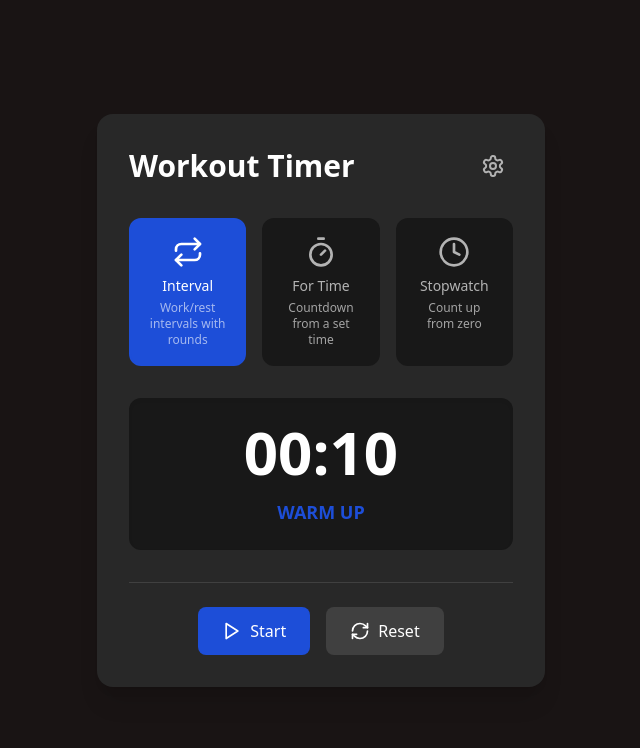
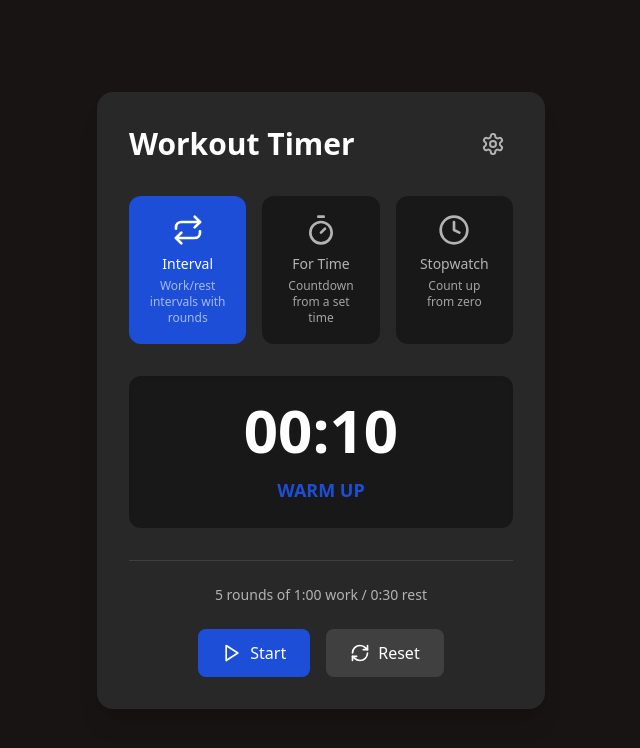
Before and after one commit to msm1227/timefit-pro, a React (Vite) app: page / in a window 1280 px wide. Shown: the top 748 px of the page, without its empty margins (319-959 px from the left). Built offline with nearby package versions, Linux system fonts and the light colour scheme.

Commit message:
add summary

```diff
--- a/src/components/TimerControls.tsx
+++ b/src/components/TimerControls.tsx
@@ -40,6 +40,38 @@ const TimerControls: React.FC<TimerControlsProps> = ({
   settings,
   setSettings,
 }) => {
+  const formatTime = (seconds: number): string => {
+    const mins = Math.floor(seconds / 60);
+    const secs = seconds % 60;
+    return `${mins}:${secs.toString().padStart(2, '0')}`;
+  };
+
+  const renderWorkoutSummary = () => {
+    if (isRunning) return null;
+
+    if (mode === 'interval') {
+      return (
+        <div className="text-center mb-6 text-[#B3B3B3]">
+          <p className="text-sm">
+            {settings.rounds} rounds of {formatTime(settings.workTime || 0)} work / {formatTime(settings.restTime || 0)} rest
+          </p>
+        </div>
+      );
+    }
+
+    if (mode === 'forTime') {
+      return (
+        <div className="text-center mb-6 text-[#B3B3B3]">
+          <p className="text-sm">
+            {formatTime(settings.time)} countdown
+          </p>
+        </div>
+      );
+    }
+
+    return null;
+  };
+
   // Initialize sound manager with user interaction
   const handleStart = async () => {
     setIsRunning(!isRunning);
@@ -109,6 +141,7 @@ const TimerControls: React.FC<TimerControlsProps> = ({
 
   return (
     <div className="space-y-6">
+      {renderWorkoutSummary()}
       {/* Control Buttons */}
       <div className="flex justify-center space-x-4">
         <button
```
